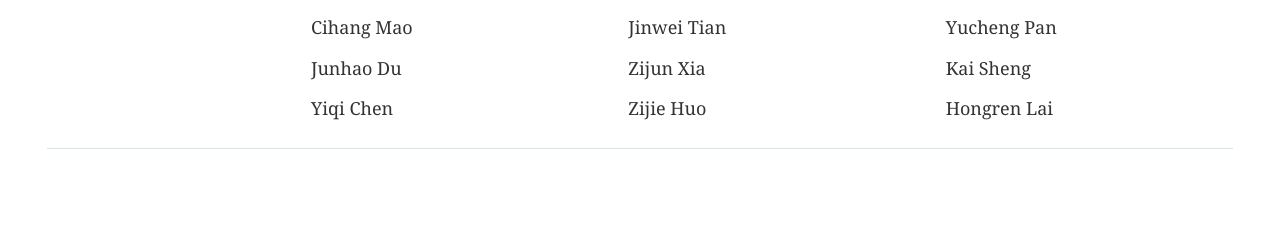
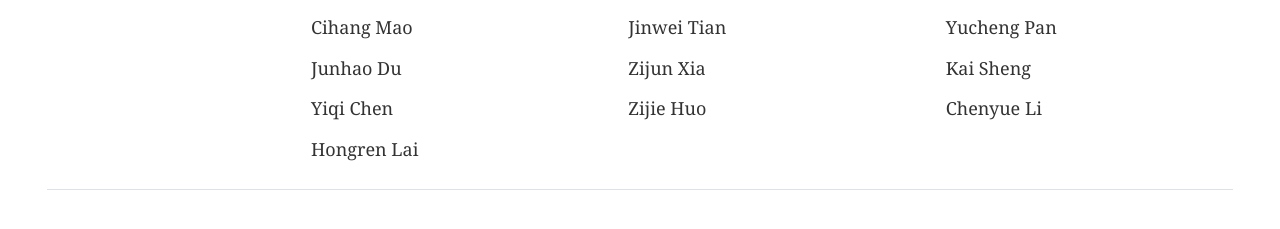
Before and after one commit to xiiaowang/xiiaowang.github.io, a Jekyll site: the page pages/ACT_Research_Scope_and_Team.html, which Jekyll copies as it is, in a window 1280 px wide. Shown: the part 641-870 px from the top of the page. Built offline with Jekyll 4.4.1, drawn with Linux system fonts in a browser that asks for light colours.

Commit message:
Update ACT_Research_Scope_and_Team.html

```diff
--- a/pages/ACT_Research_Scope_and_Team.html
+++ b/pages/ACT_Research_Scope_and_Team.html
@@ -26,7 +26,7 @@
 <section class="people-group" aria-labelledby="faculty-title"><h2 id="faculty-title">Faculty</h2><ul class="name-list"><li><a class="faculty-name" href="https://xiiaowang.github.io/" target="_blank" rel="noopener noreferrer">Xiao Wang</a></li></ul></section>
 <section class="people-group" aria-labelledby="phd-title"><h2 id="phd-title">Ph.D. students</h2><ul class="name-list"><li>Yiming Wang</li><li>Pingfan Wu</li><li>Yunfan Yue</li></ul></section>
 <section class="people-group" aria-labelledby="masters-title"><h2 id="masters-title">Master&#x27;s students</h2><ul class="name-list"><li>Zixuan Zhao</li><li>Yi Cai</li><li>Peiyao Chen</li><li>Zijie Ke</li></ul></section>
-<section class="people-group" aria-labelledby="undergraduates-title"><h2 id="undergraduates-title">Undergraduate students</h2><ul class="name-list"><li>Yuchen Shen</li><li>Yi Sun</li><li>Yuyan Pan</li><li>Cihang Mao</li><li>Jinwei Tian</li><li>Yucheng Pan</li><li>Junhao Du</li><li>Zijun Xia</li><li>Kai Sheng</li><li>Yiqi Chen</li><li>Zijie Huo</li><li>Hongren Lai</li></ul></section>
+<section class="people-group" aria-labelledby="undergraduates-title"><h2 id="undergraduates-title">Undergraduate students</h2><ul class="name-list"><li>Yuchen Shen</li><li>Yi Sun</li><li>Yuyan Pan</li><li>Cihang Mao</li><li>Jinwei Tian</li><li>Yucheng Pan</li><li>Junhao Du</li><li>Zijun Xia</li><li>Kai Sheng</li><li>Yiqi Chen</li><li>Zijie Huo</li><li>Chenyue Li</li><li>Hongren Lai</li></ul></section>
 </main>
 </body>
 </html>
```
